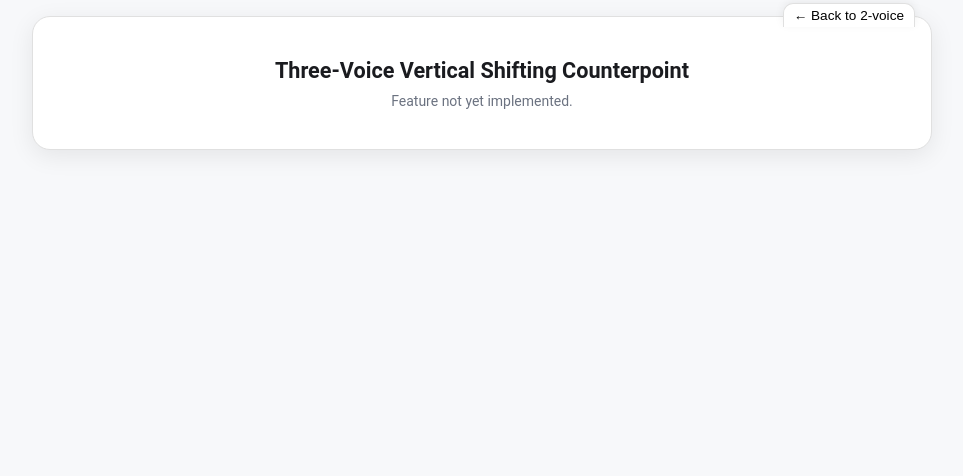
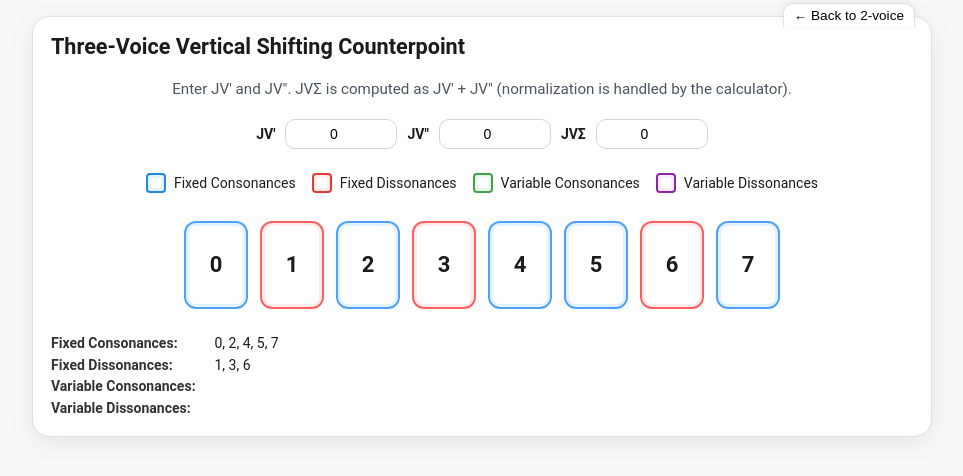
Before and after one commit to AlexThomHab/InvertibleCounterpoint, an Angular app: page / in a window 1280 px wide. Both pictures are taken after a click on the button "3-voice counterpoint". Shown: the top 476 px of the page, without its empty margins (158-1121 px from the left). Built offline with nearby package versions, Linux system fonts and the light colour scheme.

Commit message:
3 voice interval type working
3 voice interval type working

```diff
--- a/src/app/component/counterpoint-ui.component.html
+++ b/src/app/component/counterpoint-ui.component.html
@@ -73,11 +73,52 @@
       </div>
     </ng-container>
 
-    <!-- THREE-VOICE PLACEHOLDER -->
+    <!-- THREE-VOICE VIEW -->
     <ng-container *ngSwitchCase="'three'">
-      <div class="feature-placeholder">
+      <div class="card-header">
         <h1>Three-Voice Vertical Shifting Counterpoint</h1>
-        <p class="muted">Feature not yet implemented.</p>
+      </div>
+
+      <p class="subtitle">
+        Enter JV′ and JV″. JVΣ is computed as JV′ + JV″ (normalization is handled by the calculator).
+      </p>
+
+      <div class="controls">
+        <label for="jvPrime">JV′</label>
+        <input id="jvPrime" type="number" [(ngModel)]="_jvPrimeInput" (ngModelChange)="onThreeVoiceInput()" />
+
+        <label for="jvDoublePrime">JV″</label>
+        <input id="jvDoublePrime" type="number" [(ngModel)]="_jvDoublePrimeInput" (ngModelChange)="onThreeVoiceInput()" />
+
+        <label for="jvSigma">JVΣ</label>
+        <input id="jvSigma" type="number" [value]="_jvPrimeInput + _jvDoublePrimeInput" readonly />
+      </div>
+
+      <div class="legend">
+        <div class="legend-item"><span class="swatch fixedConsonant"></span> Fixed Consonances</div>
+        <div class="legend-item"><span class="swatch fixedDissonant"></span> Fixed Dissonances</div>
+        <div class="legend-item"><span class="swatch variableConsonant"></span> Variable Consonances</div>
+        <div class="legend-item"><span class="swatch variableDissonant"></span> Variable Dissonances</div>
+      </div>
+
+      <!-- Interval grid (same look as 2-voice, no glyphs needed) -->
+      <div class="grid">
+        <div
+          *ngFor="let i of _indices"
+          [ngClass]="getThreeClassForIndex(i)"
+          class="cell"
+          [matTooltip]="'Interval ' + i"
+        >
+          <div class="interval-number">{{ i }}</div>
+        </div>
+      </div>
+
+      <!-- Buckets -->
+      <div class="buckets">
+        <div><strong>Fixed Consonances:</strong> {{ _three.fixedConsonances.join(', ') }}</div>
+        <div><strong>Fixed Dissonances:</strong> {{ _three.fixedDissonances.join(', ') }}</div>
+        <div><strong>Variable Consonances:</strong> {{ _three.variableConsonances.join(', ') }}</div>
+        <div><strong>Variable Dissonances:</strong> {{ _three.variableDissonances.join(', ') }}</div>
       </div>
     </ng-container>
 
--- a/src/app/component/counterpoint-ui.component.ts
+++ b/src/app/component/counterpoint-ui.component.ts
@@ -8,6 +8,7 @@ import { MatTooltipModule } from '@angular/material/tooltip';
 import { InvertibleCounterpointService } from '../services/invertible-counterpoint.service';
 import { SuspensionTreatmentEnum } from '../models/SuspensionTreatmentEnum';
 import { InvertedIntervals, InvertedIntervalsDetailed } from '../models/InvertedIntervals';
+import { ThreeVoiceGivenJvIndexValuesCalculator } from '../services/ThreeVoiceGivenJvIndexCalculator';
 
 type Cell = {
   index: number;
@@ -27,10 +28,14 @@ type Cell = {
   styleUrls: ['./counterpoint-ui.component.css'],
 })
 export class CounterpointUiComponent {
+  // Tabs
+  _activeTab: 'two' | 'three' = 'two';
+
+  // Shared
+  _indices = [0, 1, 2, 3, 4, 5, 6, 7];
+
+  // === Two-voice state ===
   _jvInput = 0;
-
-  _indices = [0, 1, 2, 3, 4, 5, 6, 7];
-  _activeTab: 'two' | 'three' = 'two';
 
   _invertedIntervals: InvertedIntervals = {
     fixedConsonances: [],
@@ -39,21 +44,38 @@ export class CounterpointUiComponent {
     variableDissonances: [],
   };
 
-  _detailed!: InvertedIntervalsDetailed;
+  _detailed!: InvertedIntervalsDetailed; // for glyphs
   _cells: Record<number, Cell> = {} as any;
 
+  // === Three-voice state ===
+  _jvPrimeInput = 0;        // JV′
+  _jvDoublePrimeInput = 0;  // JV″
+  _three: InvertedIntervals = {
+    fixedConsonances: [],
+    fixedDissonances: [],
+    variableConsonances: [],
+    variableDissonances: [],
+  };
+
+  // Calculators
+  private threeCalc = new ThreeVoiceGivenJvIndexValuesCalculator();
+
   constructor(private cp: InvertibleCounterpointService) {
-    this.recompute();
+    // initial renders
+    this.recomputeTwoVoice();
+    this.recomputeThreeVoice();
   }
 
+  // ===== TWO-VOICE =====
   OnJvInput() {
-    this.recompute();
+    this.recomputeTwoVoice();
   }
 
-  private recompute() {
+  private recomputeTwoVoice() {
     this._invertedIntervals = this.cp.compute(this._jvInput);
     this._detailed = this.cp.computeDetailed(this._jvInput);
 
+    // build glyph cells
     this._cells = {};
     const all = [
       ...this._detailed.fixedConsonances,
@@ -74,6 +96,35 @@ export class CounterpointUiComponent {
       };
     }
   }
+
+  getClassForIndex(i: number): string {
+    if (this._invertedIntervals.fixedConsonances.includes(i)) return 'cell fixedConsonant';
+    if (this._invertedIntervals.fixedDissonances.includes(i)) return 'cell fixedDissonant';
+    if (this._invertedIntervals.variableConsonances.includes(i)) return 'cell variableConsonant';
+    if (this._invertedIntervals.variableDissonances.includes(i)) return 'cell variableDissonant';
+    return 'cell';
+  }
+
+  // ===== THREE-VOICE =====
+  onThreeVoiceInput() {
+    this.recomputeThreeVoice();
+  }
+
+  private recomputeThreeVoice() {
+    // JVΣ shown in the UI is the raw sum; normalization happens inside the calculator.
+    const sigma = this._jvPrimeInput + this._jvDoublePrimeInput;
+    this._three = this.threeCalc.calculate(this._jvPrimeInput, this._jvDoublePrimeInput, sigma);
+  }
+
+  getThreeClassForIndex(i: number): string {
+    if (this._three.fixedConsonances.includes(i)) return 'cell fixedConsonant';
+    if (this._three.fixedDissonances.includes(i)) return 'cell fixedDissonant';
+    if (this._three.variableConsonances.includes(i)) return 'cell variableConsonant';
+    if (this._three.variableDissonances.includes(i)) return 'cell variableDissonant';
+    return 'cell';
+  }
+
+  // ===== Glyph helpers (2-voice only) =====
 
   // Map enum -> symbol (matches your C# SuspensionLookUpTable)
   private glyphFor(t: SuspensionTreatmentEnum): string {
@@ -102,12 +153,4 @@ export class CounterpointUiComponent {
                 '';
     return `${voice}: ${base}`;
   }
-
-  getClassForIndex(i: number): string {
-    if (this._invertedIntervals.fixedConsonances.includes(i)) return 'cell fixedConsonant';
-    if (this._invertedIntervals.fixedDissonances.includes(i)) return 'cell fixedDissonant';
-    if (this._invertedIntervals.variableConsonances.includes(i)) return 'cell variableConsonant';
-    if (this._invertedIntervals.variableDissonances.includes(i)) return 'cell variableDissonant';
-    return 'cell';
-  }
 }
--- /dev/null
+++ b/src/app/services/ThreeVoiceGivenJvIndexCalculator.ts
@@ -0,0 +1,77 @@
+// three-voice-given-jv-index-values-calculator.ts
+import { InvertibleCounterpointService } from "./invertible-counterpoint.service";
+
+export interface InvertedIntervals {
+  fixedConsonances: number[];
+  fixedDissonances: number[];
+  variableConsonances: number[];
+  variableDissonances: number[];
+}
+
+enum IntervalInStrictOrder {
+  // softest → strictest (numeric value encodes strictness)
+  FixedConsonance = 0,
+  VariableConsonance = 1,
+  VariableDissonance = 2,
+  FixedDissonance = 3,
+}
+
+export class ThreeVoiceGivenJvIndexValuesCalculator {
+  constructor(
+    private readonly twoVoiceCalc = new InvertibleCounterpointService()
+  ) {}
+
+  /** Calculate combined 3-voice rules from the three pairwise JVs. */
+  calculate(jvPrime: number, jvDoublePrime: number, jvSigma: number): InvertedIntervals {
+    // Reuse your existing 2-voice logic for each pair
+    const v12 = this.twoVoiceCalc.compute(jvPrime);
+    const v23 = this.twoVoiceCalc.compute(jvDoublePrime);
+    const v13 = this.twoVoiceCalc.compute(jvSigma);
+
+    return this.combineThreeSets(v12, v23, v13);
+  }
+
+  /** Strict-most combiner: FD > VD > VC > FC per interval 0..7 */
+  private combineThreeSets(a: InvertedIntervals, b: InvertedIntervals, c: InvertedIntervals): InvertedIntervals {
+    // Gather + de-dupe numbers per category from all three pairs
+    const gather = (sel: (x: InvertedIntervals) => number[]) =>
+      new Set<number>([...sel(a), ...sel(b), ...sel(c)]);
+
+    const byCat = new Map<IntervalInStrictOrder, Set<number>>([
+      [IntervalInStrictOrder.FixedConsonance,    gather(x => x.fixedConsonances)],
+      [IntervalInStrictOrder.VariableConsonance, gather(x => x.variableConsonances)],
+      [IntervalInStrictOrder.VariableDissonance, gather(x => x.variableDissonances)],
+      [IntervalInStrictOrder.FixedDissonance,    gather(x => x.fixedDissonances)],
+    ]);
+
+    // Output buckets (as sets, then sort at the end)
+    const out = new Map<IntervalInStrictOrder, Set<number>>([
+      [IntervalInStrictOrder.FixedConsonance,    new Set<number>()],
+      [IntervalInStrictOrder.VariableConsonance, new Set<number>()],
+      [IntervalInStrictOrder.VariableDissonance, new Set<number>()],
+      [IntervalInStrictOrder.FixedDissonance,    new Set<number>()],
+    ]);
+
+    // For each interval number 0..7, pick strict-most present among categories
+    for (let i = 0; i <= 7; i++) {
+      const candidates: IntervalInStrictOrder[] = [];
+      for (const [cat, set] of byCat) {
+        if (set.has(i)) candidates.push(cat);
+      }
+      if (candidates.length === 0) continue;
+
+      // Max by enum value → strict-most (FD > VD > VC > FC)
+      const strictMost = candidates.reduce((m, x) => (x > m ? x : m), candidates[0]);
+      out.get(strictMost)!.add(i);
+    }
+
+    const toSortedArray = (s: Set<number>) => Array.from(s).sort((x, y) => x - y);
+
+    return {
+      fixedConsonances:    toSortedArray(out.get(IntervalInStrictOrder.FixedConsonance)!),
+      variableConsonances: toSortedArray(out.get(IntervalInStrictOrder.VariableConsonance)!),
+      variableDissonances: toSortedArray(out.get(IntervalInStrictOrder.VariableDissonance)!),
+      fixedDissonances:    toSortedArray(out.get(IntervalInStrictOrder.FixedDissonance)!),
+    };
+  }
+}
```
